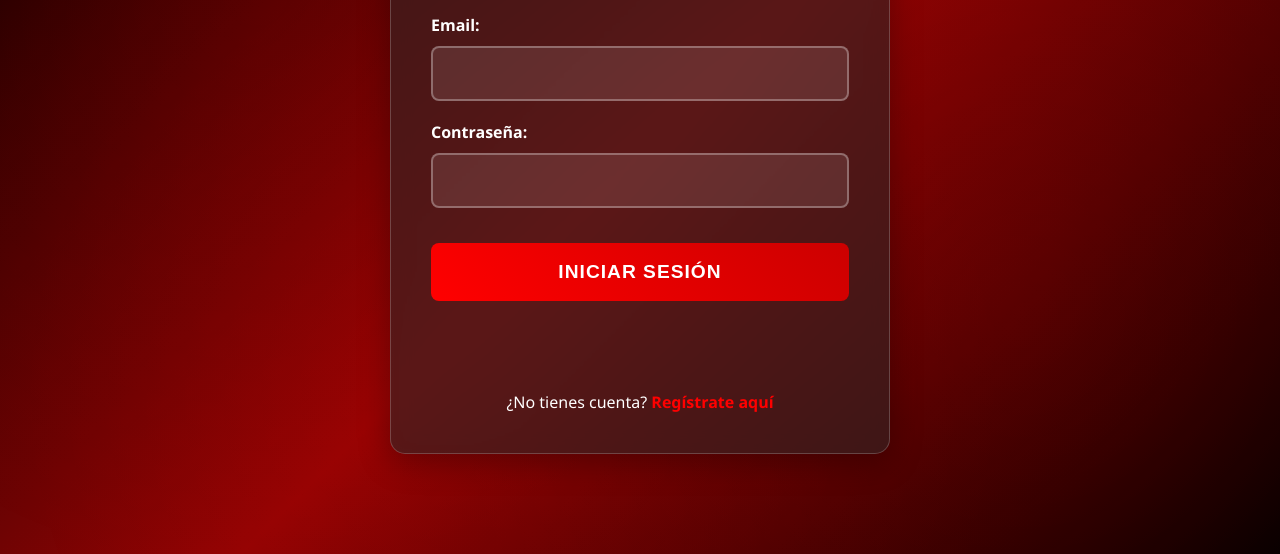
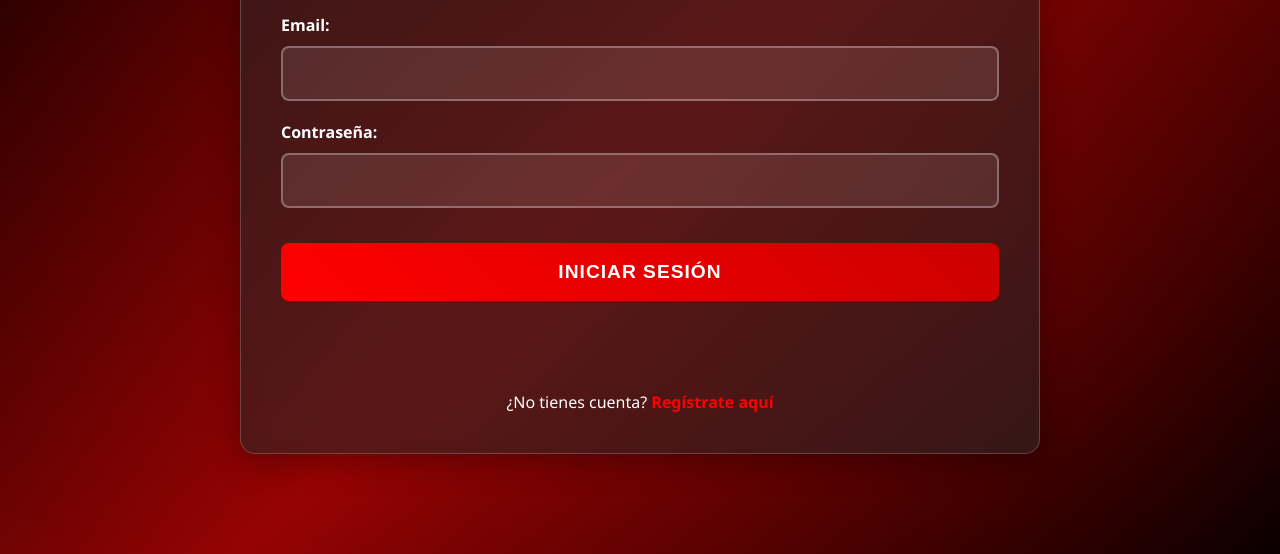
Before and after one commit to ATelloDev/BC-Expo-Cesun, a website: page Frontend/login.html in a window 1280 px wide. Shown: the part 246-800 px from the top of the page. Drawn offline with Linux system fonts and the light colour scheme; no server answers.

Commit message:
Login chido

```diff
--- a/Frontend/index-styles.css
+++ b/Frontend/index-styles.css
@@ -14,7 +14,7 @@ body {
 }
 
 .container {
-    max-width: 1200px;
+    max-width: 1900px;
     margin: 0 auto;
     padding: 0 20px;
 }
--- a/Frontend/login-styles.css
+++ b/Frontend/login-styles.css
@@ -34,8 +34,8 @@ body::before {
 }
 
 .container {
-    width: 100%;
-    max-width: 1400px; /* Aumentado para acomodar ambas ventanas lado a lado */
+    width: 800;
+    max-width: 1900px; /* Aumentado para acomodar ambas ventanas lado a lado */
     padding: 20px;
     position: relative;
     display: flex;
@@ -263,8 +263,8 @@ body::before {
     box-shadow: 0 8px 32px rgba(0, 0, 0, 0.3);
     border: 1px solid rgba(255, 255, 255, 0.2);
     transition: transform 0.3s ease;
-    width: 100%;
-    max-width: 500px; /* Reducido para que quepa lado a lado */
+    width: 800px; /* Ancho fijo para mantener la forma alargada */
+    max-width: 9990px; /* Reducido para que quepa lado a lado */
     flex-shrink: 0; /* Evitar que se comprima */
     display: flex;
     flex-direction: column;
@@ -464,7 +464,7 @@ body::before {
 }
 
 .container.test-users-hidden .login-card {
-    max-width: 500px; /* Mantener el ancho original para conservar la forma alargada */
+    max-width: 4500px; /* Mantener el ancho original para conservar la forma alargada */
     min-height: 600px; /* Altura mínima para mantener la forma alargada */
 }
 
```
Also changed, not shown: Frontend/index.html (+1 -1 lines).
